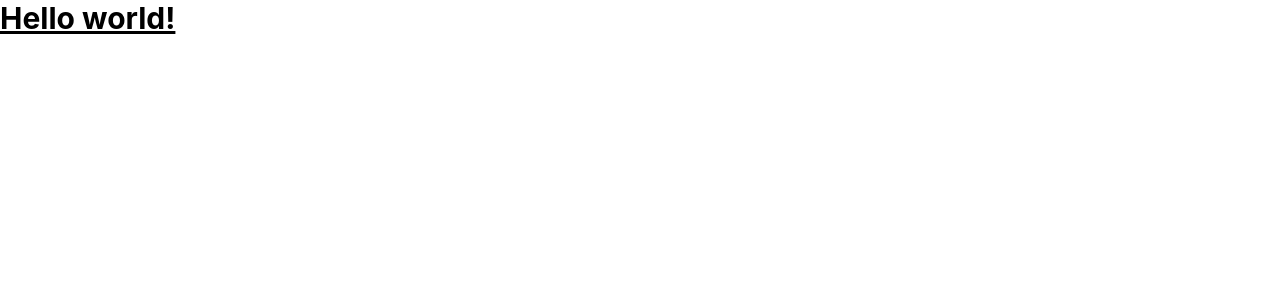
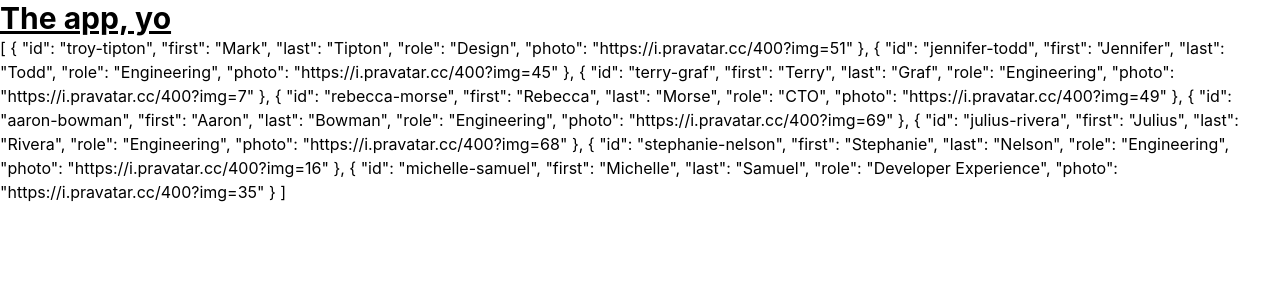
Before and after one commit to babramczyk/member-list-take-home, a React (Create React App) app: page / in a window 1280 px wide. Shown: the top 300 px of the page. Built offline with nearby package versions, Linux system fonts and the light colour scheme.

Commit message:
get the members showing up in raw json format

```diff
--- a/src/App.tsx
+++ b/src/App.tsx
@@ -1,3 +1,18 @@
+import { useEffect, useState } from "react";
+import { Member, fetchMembers } from "./data/members";
+
 export default function App() {
-  return <h1 className="text-3xl font-bold underline">Hello world!</h1>;
+  const [members, setMembers] = useState<Member[] | null>(null);
+
+  useEffect(() => {
+    // TODO: Handle error case (and include that in the mock fetch function?)
+    fetchMembers().then((members) => setMembers(members));
+  }, []);
+
+  return (
+    <>
+      <h1 className="text-3xl font-bold underline">The app, yo</h1>
+      {JSON.stringify(members, null, 2)}
+    </>
+  );
 }
--- /dev/null
+++ b/src/data/members.ts
@@ -0,0 +1,77 @@
+/**
+ * Get the members of the team.
+ *
+ * NOTE: While the data is technically hardcoded in source, this function mocks a fetch, by returning a promise that resolves with member data after an artificial random delay.
+ */
+export function fetchMembers(): Promise<Member[]> {
+  return new Promise((resolve) => {
+    const oneSecond = 1_000;
+    const mockDelay = Math.floor(Math.random() * oneSecond);
+    setTimeout(() => {
+      resolve(getMembersAsArray());
+    }, mockDelay);
+  });
+}
+
+export interface Member {
+  first: string;
+  last: string;
+  role: string;
+  photo: string;
+}
+
+// TODO: Review on if this makes sense as a generic util?
+function getMembersAsArray() {
+  return Object.keys(_MEMBERS).map((id) => ({ id, ..._MEMBERS[id] }));
+}
+
+const _MEMBERS: Record<string, Member> = {
+  "troy-tipton": {
+    first: "Mark",
+    last: "Tipton",
+    role: "Design",
+    photo: "https://i.pravatar.cc/400?img=51",
+  },
+  "jennifer-todd": {
+    first: "Jennifer",
+    last: "Todd",
+    role: "Engineering",
+    photo: "https://i.pravatar.cc/400?img=45",
+  },
+  "terry-graf": {
+    first: "Terry",
+    last: "Graf",
+    role: "Engineering",
+    photo: "https://i.pravatar.cc/400?img=7",
+  },
+  "rebecca-morse": {
+    first: "Rebecca",
+    last: "Morse",
+    role: "CTO",
+    photo: "https://i.pravatar.cc/400?img=49",
+  },
+  "aaron-bowman": {
+    first: "Aaron",
+    last: "Bowman",
+    role: "Engineering",
+    photo: "https://i.pravatar.cc/400?img=69",
+  },
+  "julius-rivera": {
+    first: "Julius",
+    last: "Rivera",
+    role: "Engineering",
+    photo: "https://i.pravatar.cc/400?img=68",
+  },
+  "stephanie-nelson": {
+    first: "Stephanie",
+    last: "Nelson",
+    role: "Engineering",
+    photo: "https://i.pravatar.cc/400?img=16",
+  },
+  "michelle-samuel": {
+    first: "Michelle",
+    last: "Samuel",
+    role: "Developer Experience",
+    photo: "https://i.pravatar.cc/400?img=35",
+  },
+};
```
Also changed, not shown: 1 other file (tests, documents, lock files or other folders).
